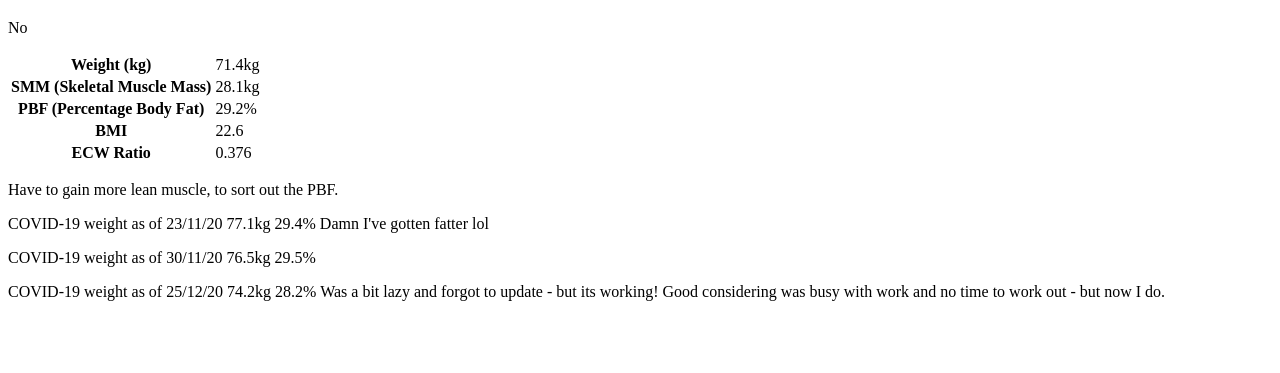
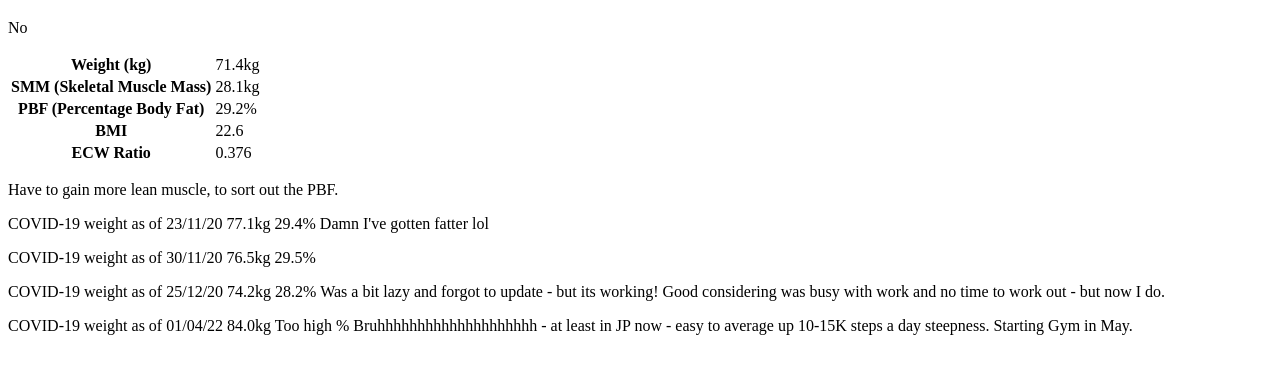
Before and after one commit to raildex1/israaqswole.github.io, a plain HTML site: page index.html in a window 1280 px wide. Shown: the part 61-434 px from the top of the page. Drawn offline with Linux system fonts and the light colour scheme.

Commit message:
Update index.html

```diff
--- a/index.html
+++ b/index.html
@@ -45,5 +45,10 @@
     28.2%
     Was a bit lazy and forgot to update - but its working! Good considering was busy with work and no time to work out - but now I do.
     </p>
+<p>COVID-19 weight as of 01/04/22
+    84.0kg
+    Too high %
+    Bruhhhhhhhhhhhhhhhhhhhh - at least in JP now - easy to average up 10-15K steps a day steepness. Starting Gym in May.
+    </p>
 </body>
 </html>
```
